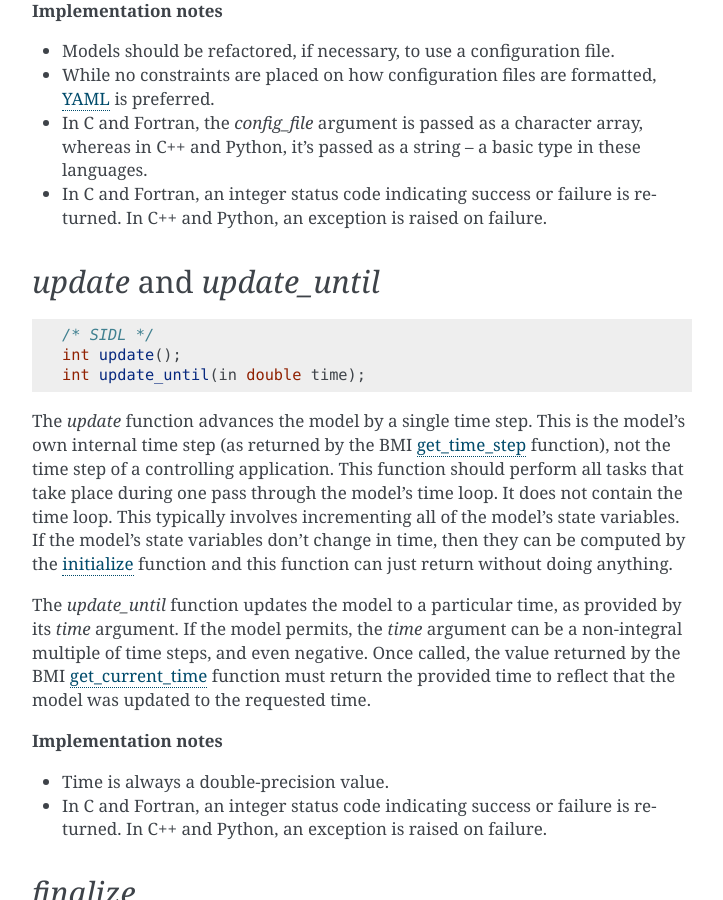
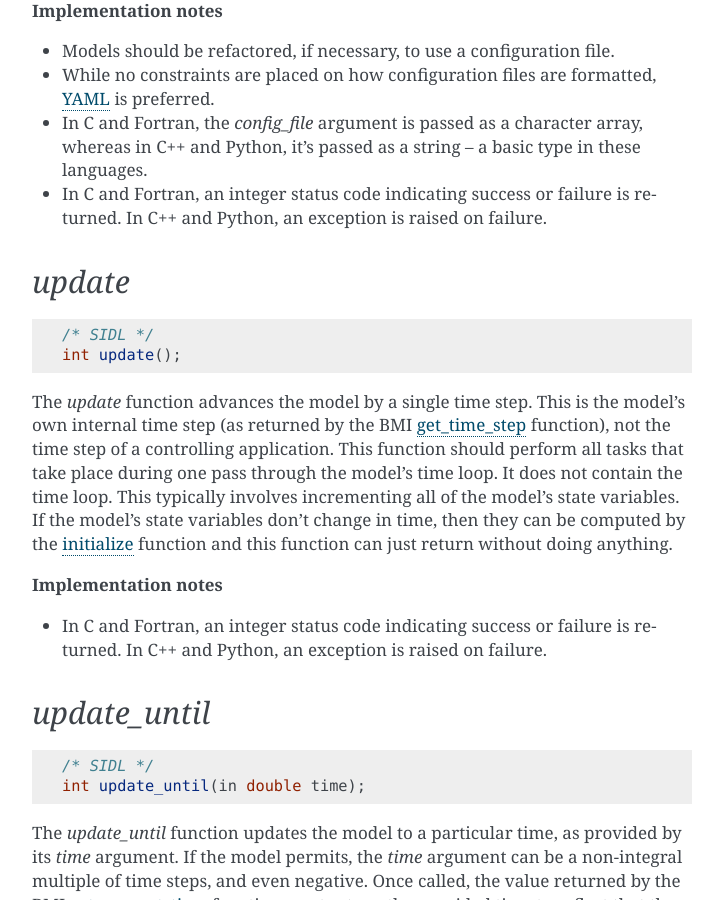
Before and after one commit to csdms/bmi, a Sphinx documentation site: the page built from docs/source/bmi.control_funcs.rst, in a window 1280 px wide and 900 px high, scrolled down 543 px. Shown: the whole window, without its empty margins (388-1111 px from the left). Built offline with Sphinx 7.4.7, drawn with Linux system fonts in a browser that asks for light colours; formulas are drawn with MathJax 3.

```diff
--- a/docs/source/bmi.control_funcs.rst
+++ b/docs/source/bmi.control_funcs.rst
@@ -63,6 +61,22 @@ loop. This typically involves incrementing all of the model's state
 variables.  If the model's state variables don't change in time,
 then they can be computed by the :ref:`initialize` function and this
 function can just return without doing anything.
+
+**Implementation notes**
+
+* In C and Fortran, an integer status code indicating success or failure
+  is returned. In C++ and Python, an exception is raised on failure.
+
+
+.. _update_until:
+
+*update_until*
+..............
+
+.. code-block:: java
+
+    /* SIDL */
+    int update_until(in double time);
 
 The `update_until` function updates the model to a particular time,
 as provided by its *time* argument.
```
Also changed, not shown: other parts of docs/source/bmi.control_funcs.rst (+2 -4 lines).
